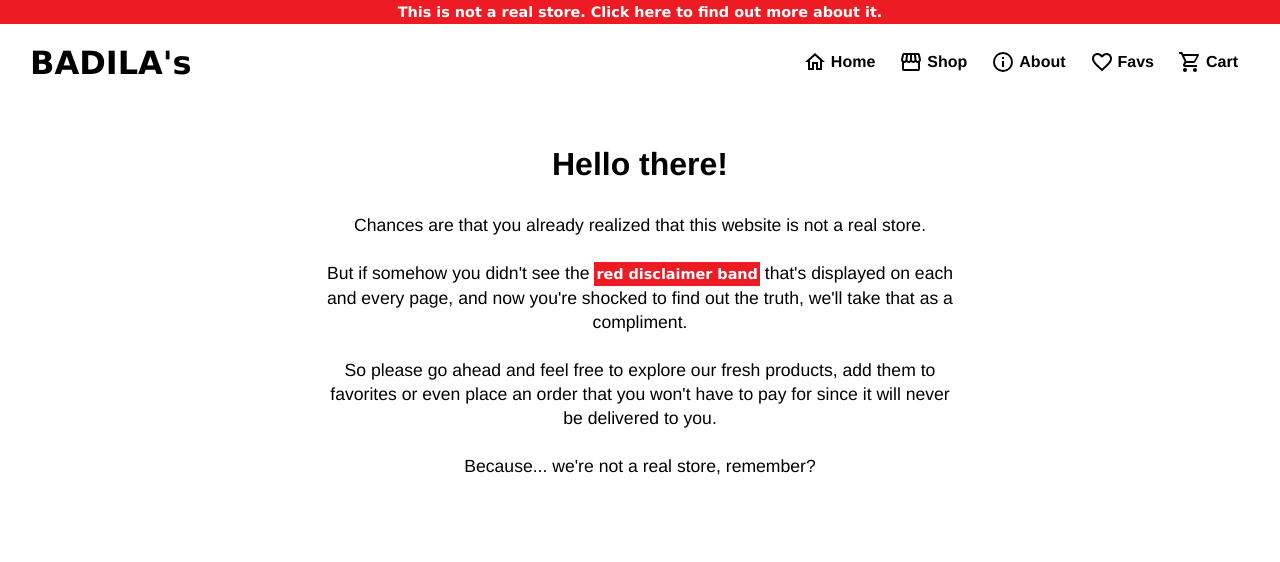
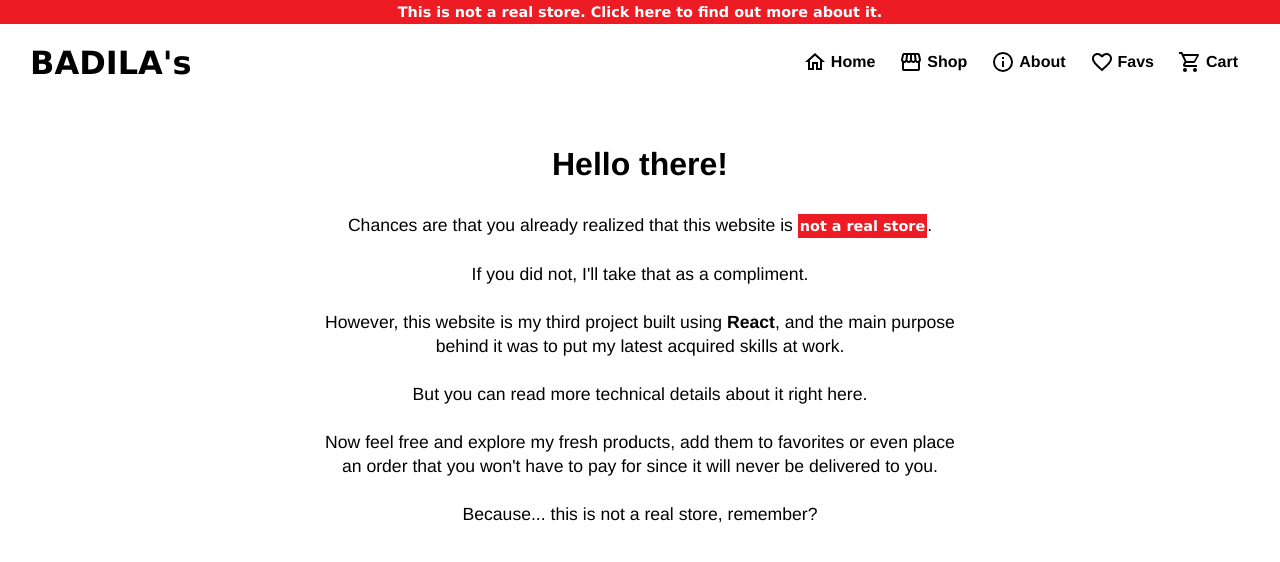
Before and after one commit to cbd23/shopping-cart, a React (Vite) app: page /about in a window 1280 px wide. Shown: the top 562 px of the page. Built offline with nearby package versions, Linux system fonts and the light colour scheme.

Commit message:
Update text inside About.

```diff
--- a/src/components/About/About.jsx
+++ b/src/components/About/About.jsx
@@ -5,13 +5,17 @@ function About() {
     return (
         <main className={styles.main}>
           <h1 className={styles.about}>Hello there!</h1>
-          <p className={styles.para}>Chances are that you already realized that this website is not a real store.
+          <p className={styles.para}>Chances are that you already realized that this website is <span className={styles.disclaimer}>not a real store</span>.
           <br /><br />
-          But if somehow you didn&apos;t see the <span className={styles.disclaimer}>red disclaimer band</span> that&apos;s displayed on each and every page, and now you&apos;re shocked to find out the truth, we&apos;ll take that as a compliment.
+          If you did not, I&apos;ll take that as a compliment.
           <br /><br />
-          So please go ahead and feel free to explore our fresh products, add them to favorites or even place an order that you won&apos;t have to pay for since it will never be delivered to you.
+          However, this website is my third project built using <strong>React</strong>, and the main purpose behind it was to put my latest acquired skills at work.
           <br /><br />
-          Because... we&apos;re not a real store, remember?
+          But you can read more technical details about it <a href="https://github.com/cbd23/shopping-cart" target='_blank' className={styles.anchor}>right here</a>.
+          <br /><br />
+          Now feel free and explore my fresh products, add them to favorites or even place an order that you won&apos;t have to pay for since it will never be delivered to you.
+          <br /><br />
+          Because... this is not a real store, remember?
           </p>
         </main>
     )
```
